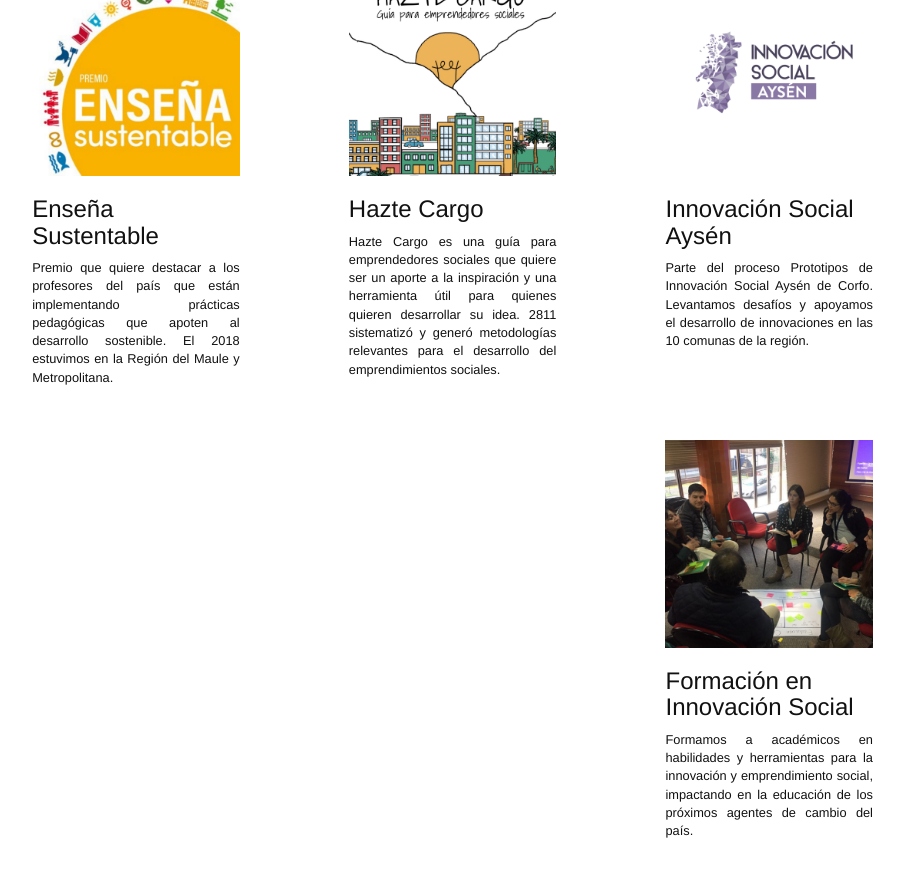
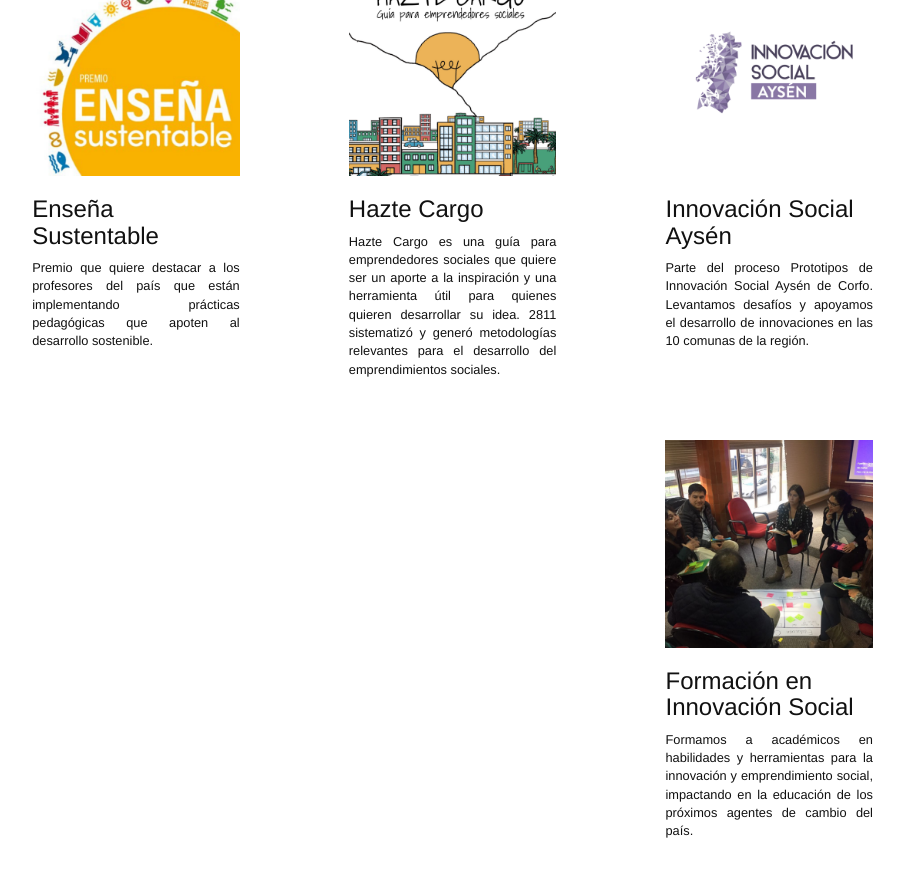
Before and after one commit to 2811Chile/2811Chile.github.io, a Jekyll site: the page built from trabajos.md, in a window 1280 px wide and 900 px high, scrolled down 1442 px. Shown: the top 877 px of the window, without its empty margins (227-1131 px from the left). Built offline with Jekyll 4.4.1, drawn with Linux system fonts in a browser that asks for light colours; nearby versions of some CDN libraries; some web fonts are replaced.

Commit message:
Updated 07ensena Sustentable

```diff
--- a/_proyectos/07ensena-sustentable.markdown
+++ b/_proyectos/07ensena-sustentable.markdown
@@ -7,4 +7,4 @@
 imagen: "/uploads/Pagina%202811%20(7).png"
 ---
 
-Premio que quiere destacar a los profesores del país que están implementando prácticas pedagógicas que apoten al desarrollo sostenible. El 2018 estuvimos en la Región del Maule y Metropolitana.
+Premio que quiere destacar a los profesores del país que están implementando prácticas pedagógicas que apoten al desarrollo sostenible.
```
